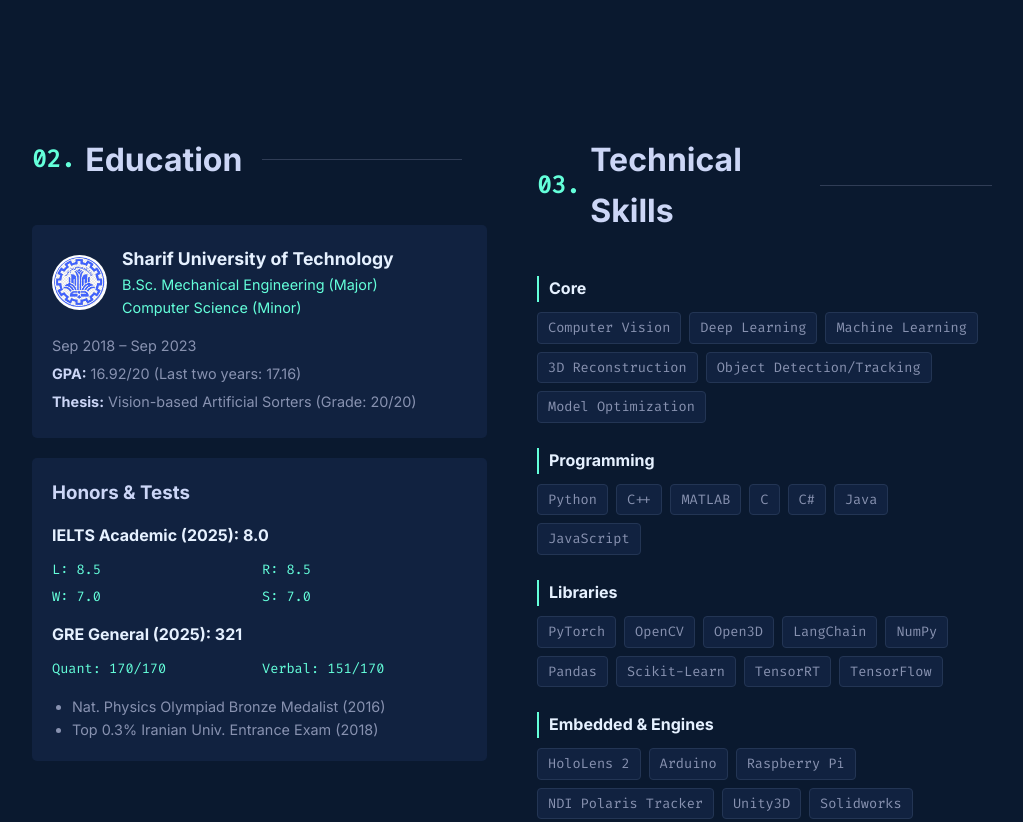
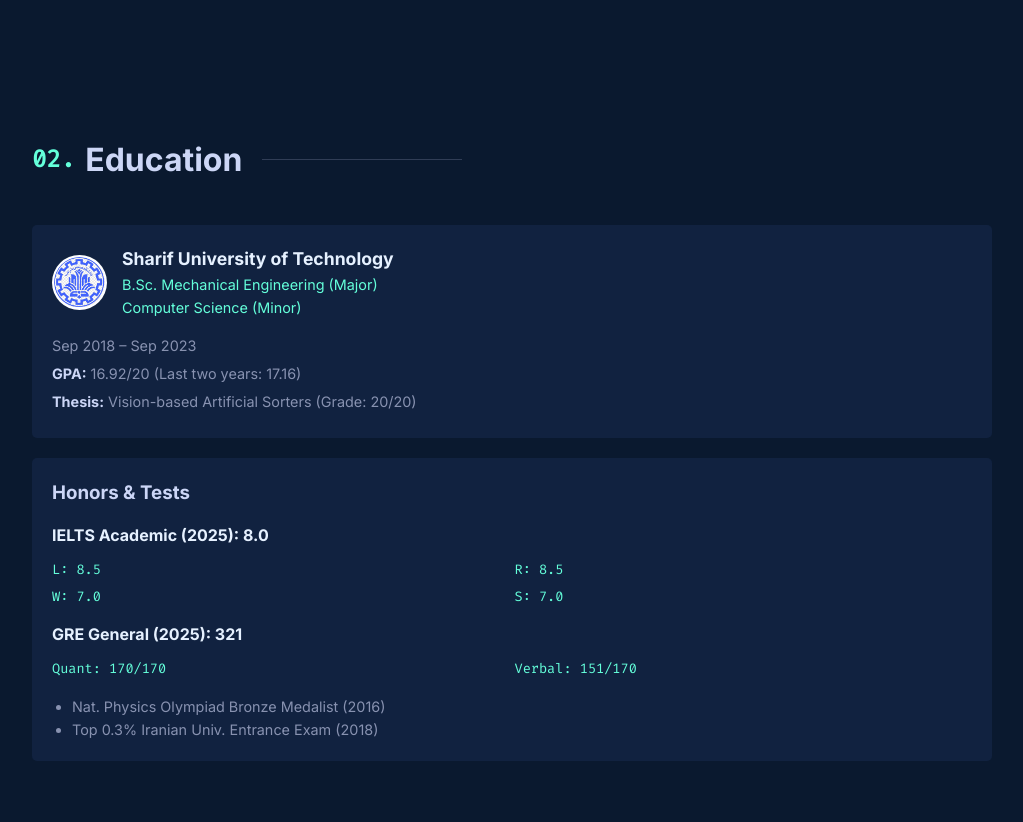
Before and after one commit to mahdidBagheri/mahdidBagheri.github.io, a plain HTML site: page index.html in a window 1280 px wide. Shown: the part 1800-2622 px from the top of the page, without its empty margins (128-1151 px from the left). Drawn offline with Linux system fonts and the light colour scheme.

Commit message:
Update index.html

```diff
--- a/index.html
+++ b/index.html
@@ -16,11 +16,12 @@
             <li><a href="#projects">Projects</a></li>
             <li><a href="#education">Education</a></li>
             <li><a href="#skills">Skills</a></li>
-            <li><a href="Academic_CV_MahdiBagheri.pdf" target="_blank" class="btn-resume">Resume</a></li>
+            <!-- UPDATED CV LINK HERE -->
+            <li><a href="CV_MahdiBagheri.pdf" target="_blank" class="btn-resume">Resume</a></li>
         </ul>
     </nav>
 
-    <!-- HERO SECTION WITH IMAGE -->
+    <!-- HERO SECTION -->
     <header id="hero">
         <div class="container hero-content-wrapper">
 
@@ -39,13 +40,13 @@
             </div>
 
             <div class="hero-image-container">
-                <!-- IMPORTANT: Upload 'profile.jpg' to your assets folder -->
                 <img src="assets/profile.jpg" alt="Mahdi Bagheri" class="profile-img">
             </div>
 
         </div>
     </header>
 
+    <!-- PROJECTS SECTION -->
     <section id="projects" class="section">
         <div class="container">
             <h2 class="section-title"><span>01.</span> Selected Projects</h2>
@@ -65,7 +66,7 @@
                     </div>
                 </a>
 
-                <!-- 2. AR Neurosurgery (UPDATED WITH IMAGE) -->
+                <!-- 2. AR Neurosurgery -->
                 <a href="project-ar.html" class="project-card">
                     <div class="project-image">
                          <img src="assets/ar-cover.jpg" alt="AR Neurosurgery Navigation">
@@ -79,7 +80,7 @@
                     </div>
                 </a>
 
-                <!-- 3. Cattle Tracking (UPDATED WITH IMAGE) -->
+                <!-- 3. Cattle Tracking -->
                 <a href="project-cattle.html" class="project-card">
                     <div class="project-image">
                         <img src="assets/cattle-cover.jpg" alt="Cattle Tracking">
@@ -119,12 +120,11 @@
         </div>
     </section>
 
+    <!-- EDUCATION SECTION (Full Width) -->
     <section id="education" class="section">
-        <div class="container two-column">
+        <div class="container">
+            <h2 class="section-title"><span>02.</span> Education</h2>
 
-            <!-- Education Column -->
-            <div class="col">
-                <h2 class="section-title"><span>02.</span> Education</h2>
             <div class="edu-card">
                 <div class="uni-header">
                     <img src="assets/sharif-logo.png" alt="Sharif University Logo" class="uni-logo">
@@ -140,7 +140,7 @@
                 </div>
             </div>
 
-                <div class="edu-card">
+            <div class="edu-card" style="margin-top: 20px;">
                 <h3>Honors & Tests</h3>
 
                 <p style="margin-top:15px; color:#e6f1ff;"><strong>IELTS Academic (2025): 8.0</strong></p>
@@ -159,10 +159,13 @@
                     <li>Top 0.3% Iranian Univ. Entrance Exam (2018)</li>
                 </ul>
             </div>
+
         </div>
+    </section>
 
-            <!-- Skills Column -->
-            <div class="col" id="skills">
+    <!-- SKILLS SECTION (Now Below Education) -->
+    <section id="skills" class="section">
+        <div class="container">
             <h2 class="section-title"><span>03.</span> Technical Skills</h2>
             <div class="skills-wrapper">
 
@@ -203,8 +206,6 @@
 
             </div>
         </div>
-
-        </div>
     </section>
 
     <footer>
```
Lines whose indentation alone changed are shown as unchanged.
